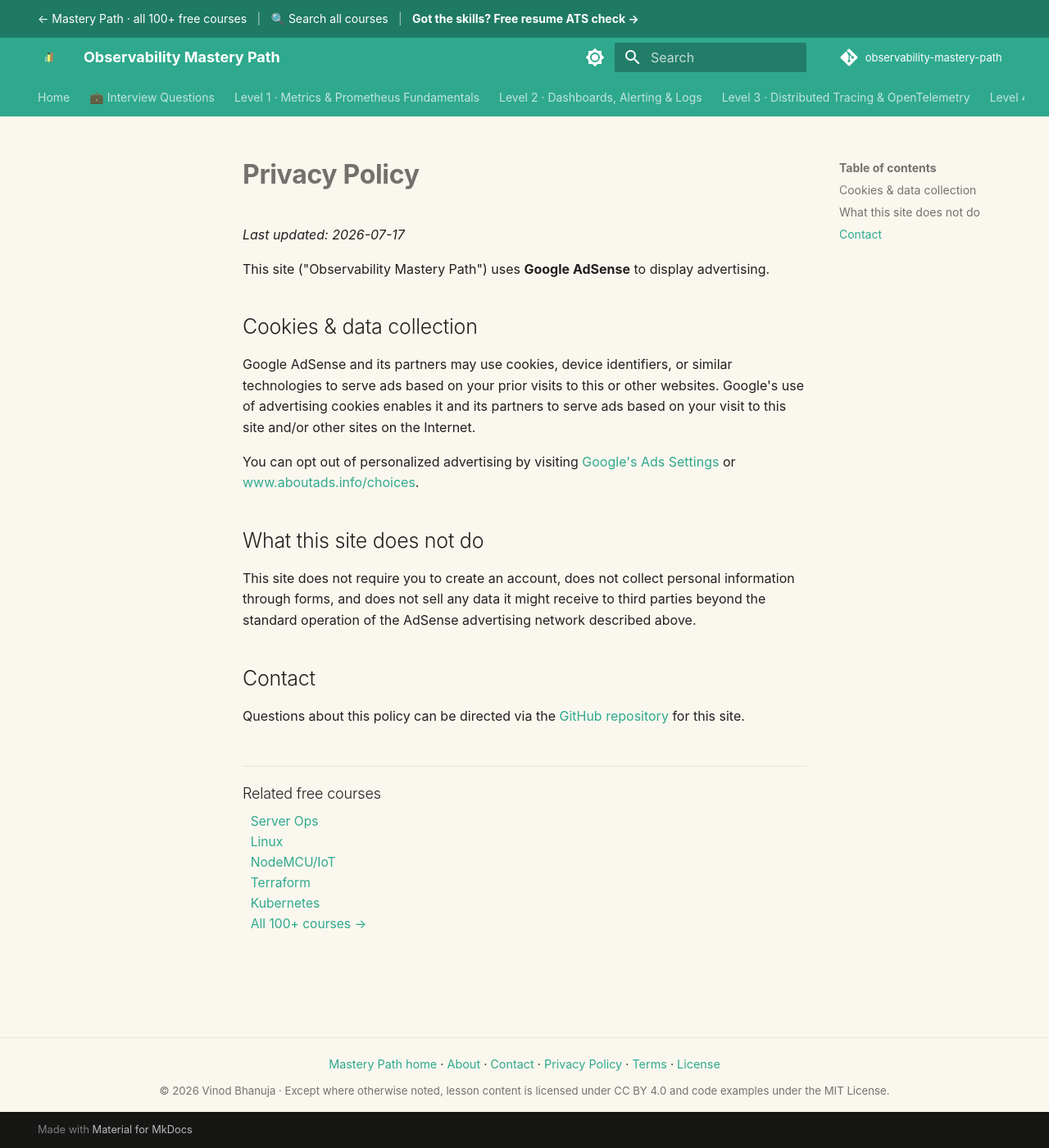
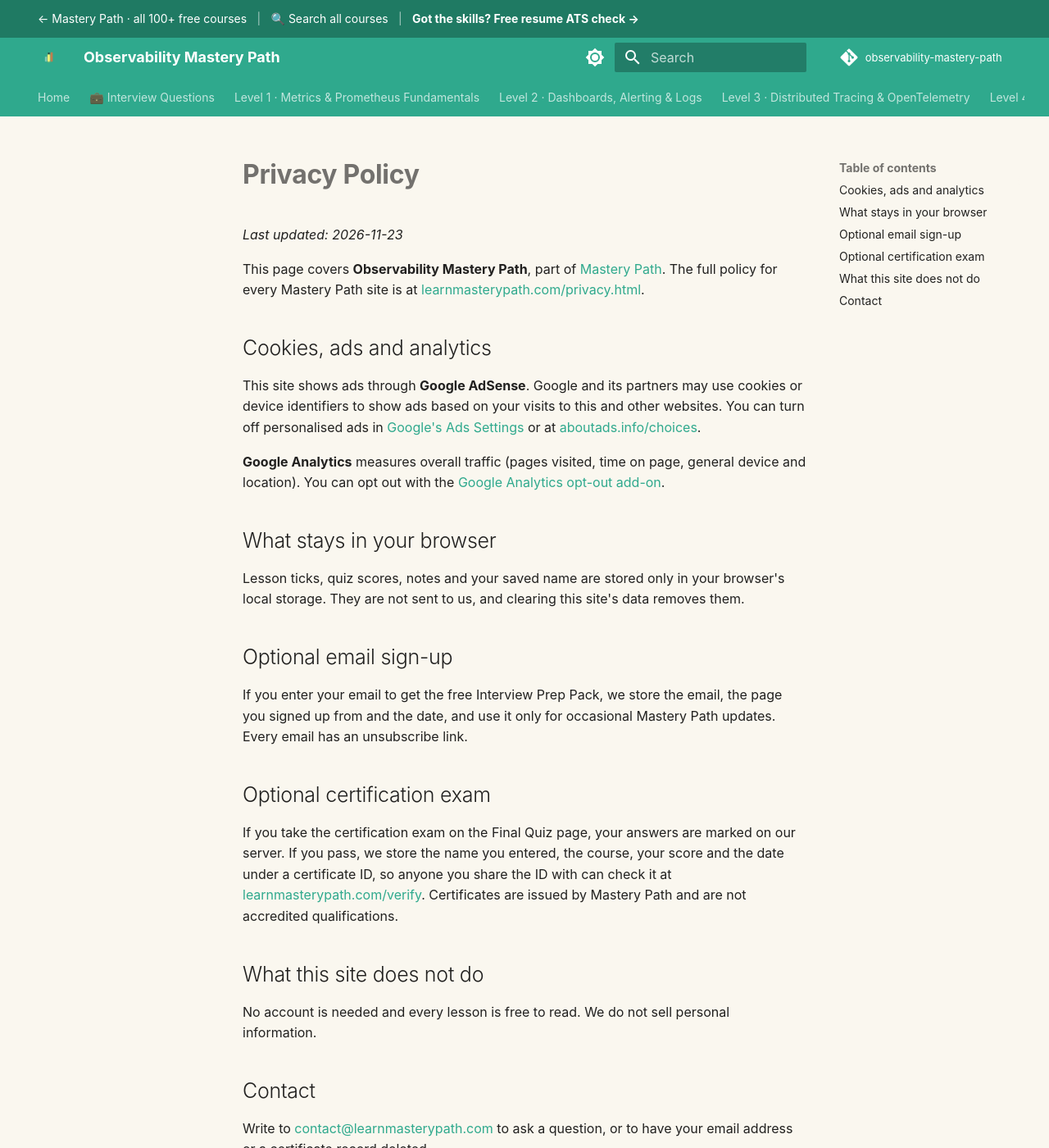
Before and after one commit to SIGILIPELLI/observability-mastery-path, an MkDocs documentation site: the page built from docs/privacy.md, in a window 1280 px wide and 1400 px high. Shown: the whole window at 82% size. Built offline with MkDocs 1.6.1 and Material for MkDocs 9.7.7, drawn with Linux system fonts in a browser that asks for light colours; comment, search, counter and statistics services are not loaded.

Commit message:
Update privacy page: progress stays in the browser, optional email sign-up and certification exam, link to the full policy
Co-Authored-By: Claude Opus 5.5 <noreply@anthropic.com>

```diff
--- a/docs/privacy.md
+++ b/docs/privacy.md
@@ -1,33 +1,35 @@
 ---
-description: "Privacy policy for Observability Mastery Path: how Google AdSense cookies work here, what the site does not collect, and how to opt out."
+description: "Privacy policy for the free Observability Mastery Path: cookies for ads and analytics, what stays in your browser, and the optional email sign-up and certification exam."
 ---
 
 # Privacy Policy
 
-_Last updated: 2026-07-17_
+_Last updated: 2026-11-23_
 
-This site ("Observability Mastery Path") uses **Google AdSense** to display advertising.
+This page covers **Observability Mastery Path**, part of [Mastery Path](https://learnmasterypath.com/). The full policy for every Mastery Path site is at [learnmasterypath.com/privacy.html](https://learnmasterypath.com/privacy.html).
 
-## Cookies & data collection
+## Cookies, ads and analytics
 
-Google AdSense and its partners may use cookies, device identifiers, or similar
-technologies to serve ads based on your prior visits to this or other websites.
-Google's use of advertising cookies enables it and its partners to serve ads
-based on your visit to this site and/or other sites on the Internet.
+This site shows ads through **Google AdSense**. Google and its partners may use cookies or device identifiers to show ads based on your visits to this and other websites. You can turn off personalised ads in [Google's Ads Settings](https://adssettings.google.com/) or at [aboutads.info/choices](https://www.aboutads.info/choices/).
 
-You can opt out of personalized advertising by visiting
-[Google's Ads Settings](https://adssettings.google.com/) or
-[www.aboutads.info/choices](https://www.aboutads.info/choices/).
+**Google Analytics** measures overall traffic (pages visited, time on page, general device and location). You can opt out with the [Google Analytics opt-out add-on](https://tools.google.com/dlpage/gaoptout).
+
+## What stays in your browser
+
+Lesson ticks, quiz scores, notes and your saved name are stored only in your browser's local storage. They are not sent to us, and clearing this site's data removes them.
+
+## Optional email sign-up
+
+If you enter your email to get the free Interview Prep Pack, we store the email, the page you signed up from and the date, and use it only for occasional Mastery Path updates. Every email has an unsubscribe link.
+
+## Optional certification exam
+
+If you take the certification exam on the Final Quiz page, your answers are marked on our server. If you pass, we store the name you entered, the course, your score and the date under a certificate ID, so anyone you share the ID with can check it at [learnmasterypath.com/verify](https://learnmasterypath.com/verify/). Certificates are issued by Mastery Path and are not accredited qualifications.
 
 ## What this site does not do
 
-This site does not require you to create an account, does not collect personal
-information through forms, and does not sell any data it might receive to third
-parties beyond the standard operation of the AdSense advertising network
-described above.
+No account is needed and every lesson is free to read. We do not sell personal information.
 
 ## Contact
 
-Questions about this policy can be directed via the
-[GitHub repository](https://github.com/SIGILIPELLI/observability-mastery-path) for this
-site.
+Write to [contact@learnmasterypath.com](mailto:contact@learnmasterypath.com) to ask a question, or to have your email address or a certificate record deleted.
```
